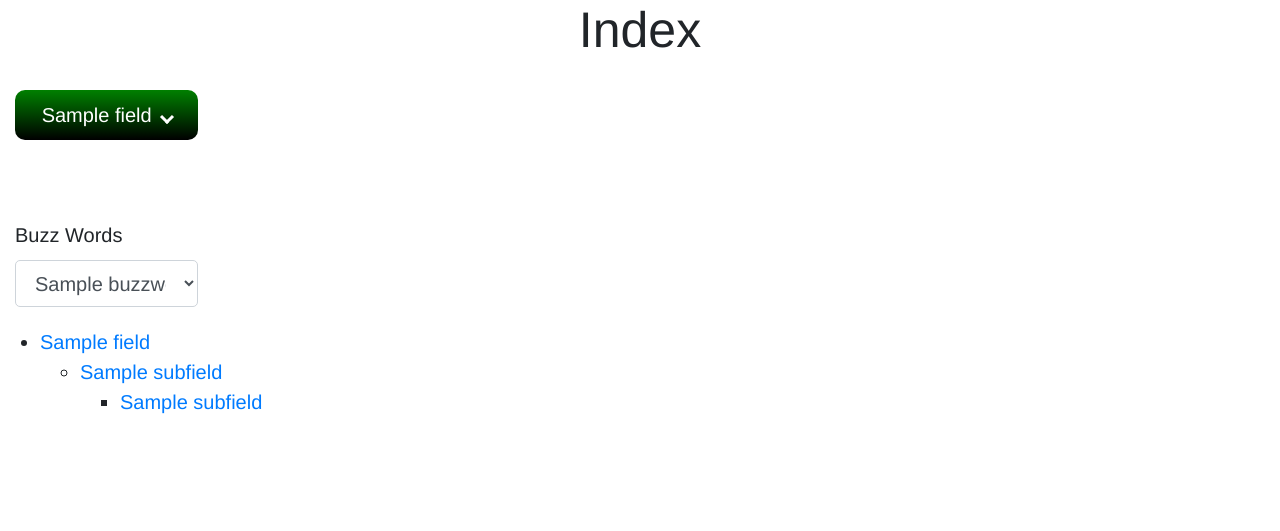
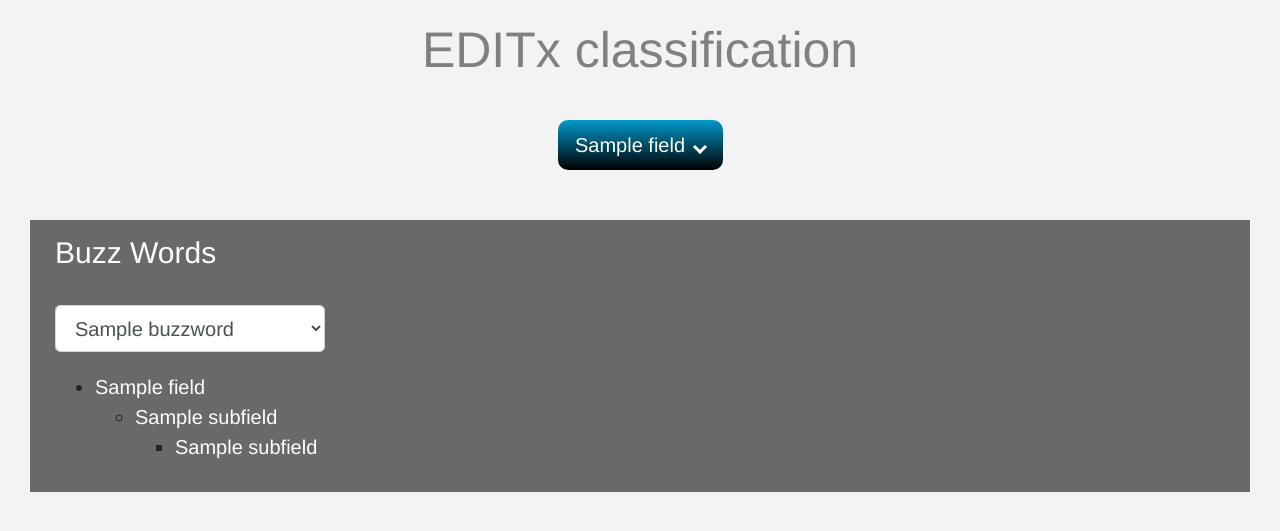
Before and after one commit to Houdaaaa/CSClassify, a Flask app: template db_app/templates/index.html in a window 1280 px wide. Shown: the top 531 px of the page. Run offline with Flask 2, Linux system fonts and the light colour scheme; the template is opened without the code that fills it: most values are stand-ins (such as "Sample title", 1, 10 or a date in 2020); some libraries are stand-ins or nearby versions.

Commit message:
css index.html

```diff
--- a/db_app/static/style.css
+++ b/db_app/static/style.css
@@ -1,9 +1,35 @@
+.form-control{
+    position: relative !important;
+}
 
+.center-1{
+	margin-left:40px;
+	margin-right:40px;
+}
+
+/*Centre les éléments inline dans les éléments possédant un attribut class="centre"*/
+.center-2{
+  background: #6a6868;
+  margin: 30px 30px;
+  padding: 10px;
+}
+
+a{
+    color: white
+}
 .title{
     position:relative;
     text-align:center;
+    margin-top:20px;
+    margin-bottom:20px;
+    color: grey;
 }
 
+.subtitle{
+    font-size:30px;
+    color: white;
+    margin-bottom: 30px;
+}
 
 /*
 hover over link which got the arrow, after reduce the size of window   to understand the logic behind it,
@@ -21,17 +47,20 @@ Series link https://youtu.be/2TNLCKR-kXk
 
 }
 
-div{
-    display:inline-block;
+.colonne-centree
+{
+    float: none;
+    margin: 0 auto;
 }
 
-.col-md-2 .col-lg-2{
-    text-align: center;
-    }
+
+
+
 
 body{
-	background-color:light-grey;
+	background-color:#f3f3f3;
 }
+
 
 .btn-drop{
 	display:block;
@@ -55,15 +84,15 @@ body{
 }
 
 .main-menu>li>a{
-	background:linear-gradient(to bottom, #008000, #000);
+	background:linear-gradient(to bottom, #09c, #000);
 }
 
 .sub-menu-layout-1>li>a{
-	background:linear-gradient(to bottom, #802000, #000);
+	background:linear-gradient(to bottom, #09c, #000);
 }
 
 .sub-menu-layout-2>li>a{
-	background:linear-gradient(to bottom, #008080, #000);
+	background:linear-gradient(to bottom, #09c, #000);
 }
 
 .main-menu>li:not(:first-child){
@@ -117,6 +146,7 @@ body{
 
 li>a:hover{
 	font-size:21px;
+	color:#f3f3f3;
 }
 
 .sub-menu-layout{
--- a/db_app/templates/index.html
+++ b/db_app/templates/index.html
@@ -1,5 +1,5 @@
 <!doctype html>
-<html>
+
 <head>
   <meta name="viewport" content="width=device-width, initial-scale=1"> <!-- responsible -->
   <link rel="stylesheet" href="https://stackpath.bootstrapcdn.com/bootstrap/4.3.1/css/bootstrap.min.css" integrity="sha384-ggOyR0iXCbMQv3Xipma34MD+dH/1fQ784/j6cY/iJTQUOhcWr7x9JvoRxT2MZw1T" crossorigin="anonymous">
@@ -9,8 +9,8 @@
 
   <title>EDITx</title>
 </head>
-<body>
-    <h1 class="title">Index</h1>
+
+    <h1 class="title">EDITx classification</h1>
 
 <!--
 hover over link which got the arrow, after reduce the size of window   to understand the logic behind it,
@@ -21,19 +21,19 @@ Video link https://youtu.be/4a0s2FO_SzM
 Series link https://youtu.be/2TNLCKR-kXk
 !-->
 
-<div class="container-fluid">
-    <div class="row">
+<div class="container-fluid" >
+    <div class="row center-1">
         {% for field in allFields %}
-            <div class="col-md-2 col-lg-2 ">
+            <div class="col-md-2 col-lg-2 colonne-centree">
                 <ul class="main-menu">
-                    <li class="sub-menu sub-menu-1 center-block"><a class="btn-drop" href="#">{{field.name}}</a>
+                    <li class="sub-menu sub-menu-1 center-block"><a class="btn-drop" href="/questions/{{field.name}}">{{field.name}}</a>
                         <ul class="sub-menu-layout sub-menu-layout-1">
                             {% for subfield in field.subfields %}
                               {% if (subfield.subfields)  %}
-                                <li class="sub-menu sub-menu-2"><a class="btn-drop" href="#">{{subfield.name}}</a>
+                                <li class="sub-menu sub-menu-2"><a class="btn-drop" href="/questions/{{subfield.name}}">{{subfield.name}}</a>
                                     <ul class="sub-menu-layout sub-menu-layout-2">
                                         {% for subsubfield in subfield.subfields %}
-                                            <li><a class="btn-drop" href="#">{{subsubfield}}</a></li>
+                                            <li><a class="btn-drop" href="/questions/{{subsubfield}}">{{subsubfield}}</a></li>
                                         {% endfor %}
                                     </ul>
                                 </li>
@@ -50,12 +50,10 @@ Series link https://youtu.be/2TNLCKR-kXk
 </div>
 
 
-    <br/>
-    <br/>
-    <br/>
-
-    <div class="form-group col-md-2">
-      <label for="inputState">Buzz Words</label>
+<div class="center-2" style="background:#6a6868">
+    <div class="col-md-3 col-lg-3"  >
+        <div class="form-group ">
+          <label class="subtitle" for="inputState">Buzz Words</label>
           <select id="inputState" class="form-control" onchange="location = this.value;">
             {%for buzzword in buzzWords  %}
               {% if buzzword == word %}
@@ -67,9 +65,13 @@ Series link https://youtu.be/2TNLCKR-kXk
             {% endfor %}
           </select>
         </div>
+    </div>
 
+    <div class="container-fluid" >
+        <div class="row center">
             {% if buzzWordFields != None %}
                 {% for field in buzzWordFields %}
+                  <div class="col-md-3 col-lg-3">
                       <ul>
                         <li>
                           <a href="/questions/{{field['name']}}/">{{field['name']}}</a>
@@ -89,9 +91,12 @@ Series link https://youtu.be/2TNLCKR-kXk
                             {% endif %}
                         </li>
                       </ul>
+                    </div>
                 {% endfor %}
             {% endif %}
-
+        </div>
+    </div>
+</div>
 
 
 
```
Lines whose indentation alone changed are shown as unchanged.
